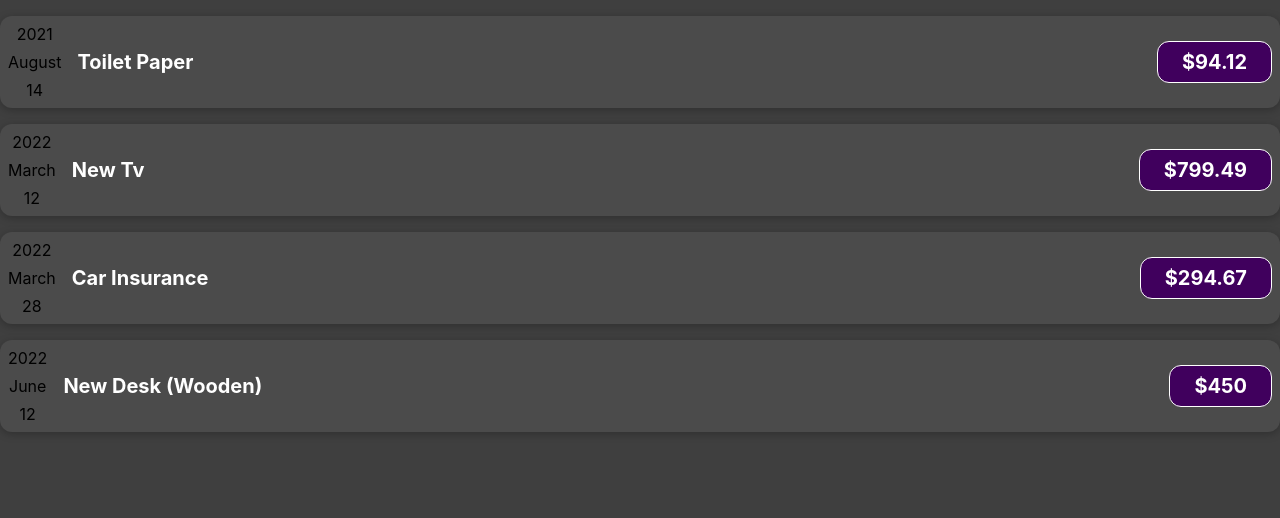
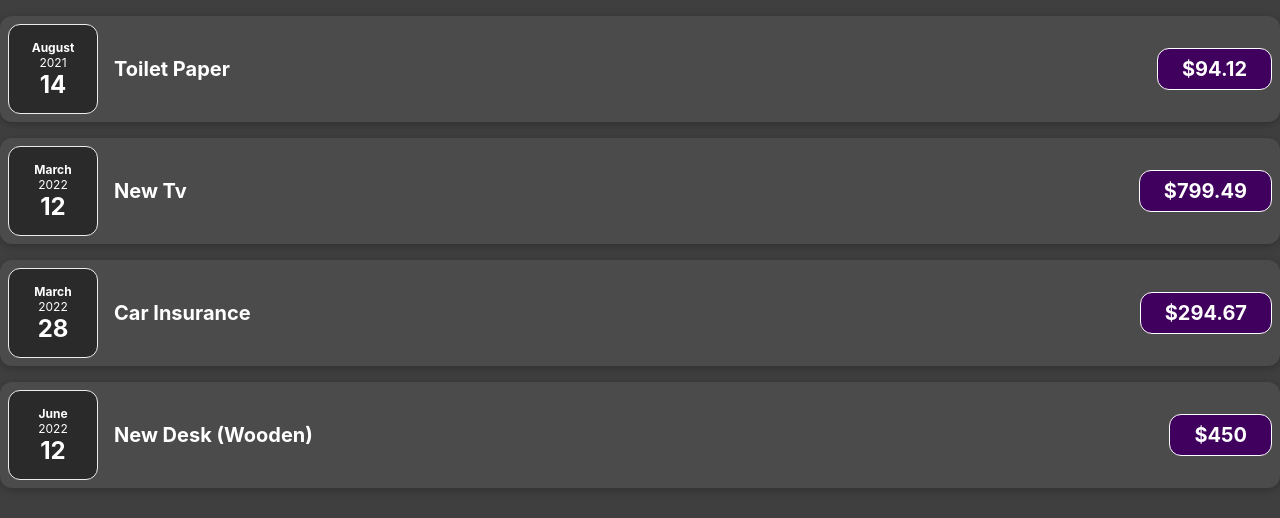
Before and after one commit to minseon9/Playground, a React (Create React App) app in the folder academind/: page / in a window 1280 px wide. Shown: the top 518 px of the page. Built offline with nearby package versions, Linux system fonts and the light colour scheme.

Commit message:
feat:new Component responsible for displaying many components

```diff
--- a/academind/src/App.js
+++ b/academind/src/App.js
@@ -1,4 +1,4 @@
-import ExpenseItem from "./components/ExpenseItem/ExpenseItem";
+import Expenses from "./components/ExpenseItem/Expenses";
 
 function App() {
   const expenses = [
@@ -30,10 +30,7 @@ function App() {
 
   return (
     <div>
-      <ExpenseItem expenseItem={expenses[0]}/>
-      <ExpenseItem expenseItem={expenses[1]}/>
-      <ExpenseItem expenseItem={expenses[2]}/>
-      <ExpenseItem expenseItem={expenses[3]}/>
+      <Expenses expenseList={expenses}/>
     </div>
   );
 }
--- a/academind/src/components/ExpenseItem/ExpenseDate.css
+++ b/academind/src/components/ExpenseItem/ExpenseDate.css
@@ -1,8 +1,28 @@
-.expense-item__date {
+.expense-date {
     display: flex;
     flex-direction: column;
-    gap: 0.5rem;
+    flex-flow: column;
     align-items: center;
-    flex-flow: column;
-    justify-content: flex-start;
+    justify-content: center;
+
+    width: 5.5rem;
+    height: 5.5rem;
+    border: 1px solid #ececec;
+    background-color: #2a2a2a;
+    color: white;
+    border-radius: 12px;
 }
+
+.expense-date__year {
+    font-size: 0.75rem;
+}
+
+.expense-date__month {
+    font-size: 0.75rem;
+    font-weight: bold;
+}
+
+.expense-date__day {
+    font-size: 1.5rem;
+    font-weight: bold;
+}
--- a/academind/src/components/ExpenseItem/ExpenseDate.js
+++ b/academind/src/components/ExpenseItem/ExpenseDate.js
@@ -3,12 +3,12 @@ import './ExpenseDate.css'
 function ExpenseDate({ date }) {
   const year = date.getFullYear();
   const month = date.toLocaleDateString('en-US', { month: "long"});
-  const day = date.toLocaleDateString('en-US', { day: "numeric"});
+  const day = date.toLocaleDateString('en-US', { day: "2-digit"});
 
-  return <div className="expense-item__date">
-    <span>{year}</span>
-    <span>{month}</span>
-    <span>{day}</span>
+  return <div className="expense-date">
+    <span className="expense-date__month">{month}</span>
+    <span className="expense-date__year">{year}</span>
+    <span className="expense-date__day">{day}</span>
   </div>;
 }
 
--- /dev/null
+++ b/academind/src/components/ExpenseItem/Expenses.js
@@ -0,0 +1,8 @@
+import ExpenseItem from "./ExpenseItem";
+
+function Expenses({ expenseList }) {
+  const expenseItems = expenseList.map((expenseItem) => <ExpenseItem expenseItem={expenseItem} />)
+  return <div>{expenseItems}</div>
+}
+
+export default Expenses;
```
